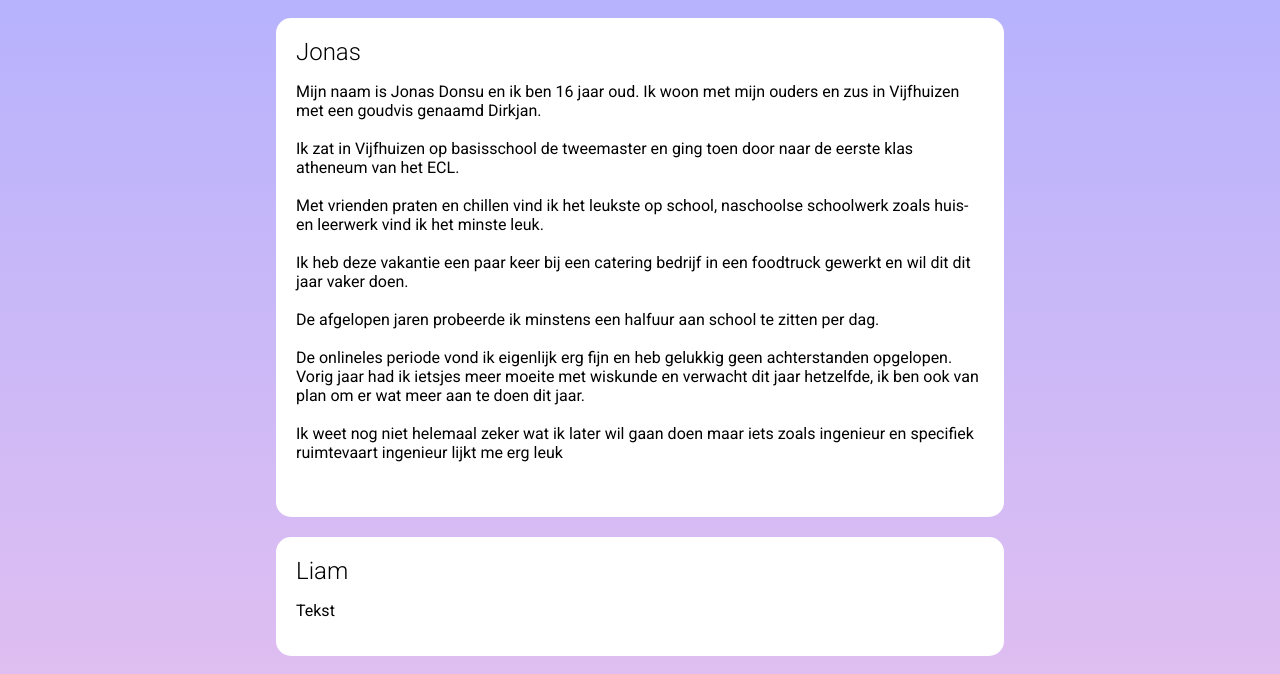
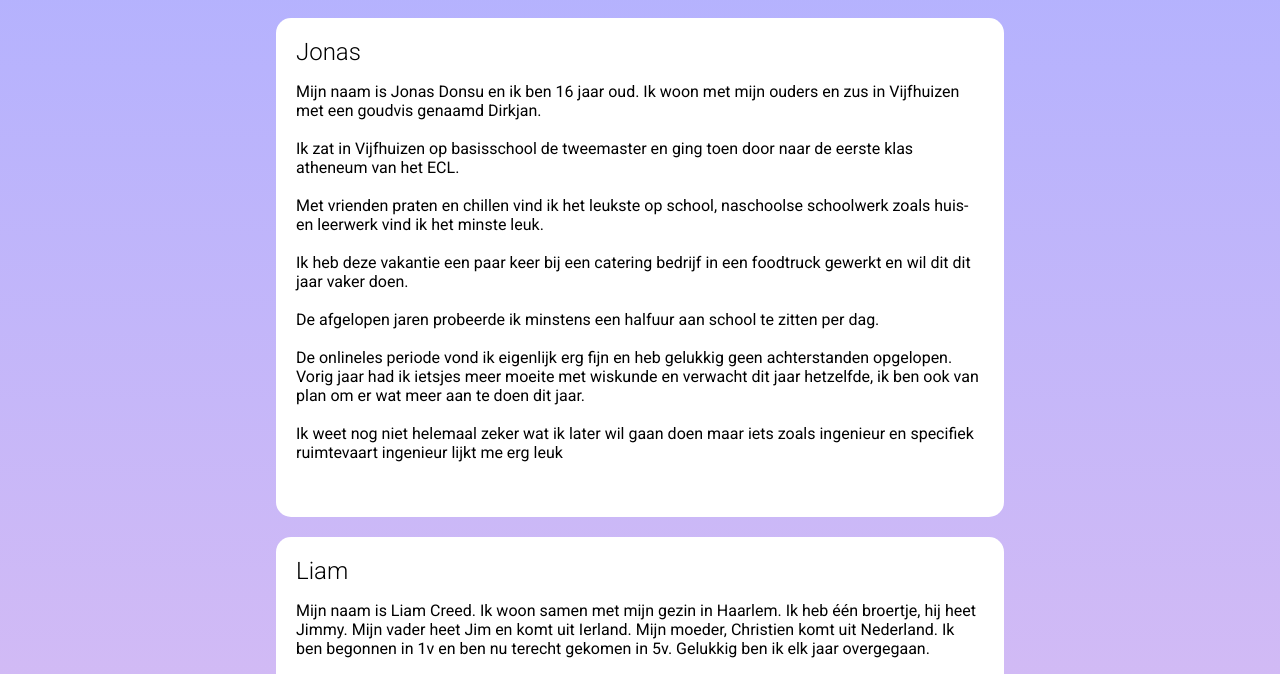
Before and after one commit to Vincent-Br/Vincent-br.github.io, a plain HTML site: page blog-5Vc.html in a window 1280 px wide. Shown: the part 100-774 px from the top of the page. Drawn offline with Linux system fonts and the light colour scheme.

Commit message:
Update blog-5Vc.html

```diff
--- a/blog-5Vc.html
+++ b/blog-5Vc.html
@@ -43,7 +43,29 @@
     </div>
     <div>
         <h2>Liam</h2>
-        <p>Tekst</p>
+        <p>Mijn naam is Liam Creed. Ik woon samen met mijn gezin in Haarlem. Ik heb één broertje, hij heet Jimmy. Mijn vader heet Jim en komt uit Ierland. Mijn moeder, Christien komt uit Nederland.
+        Ik ben begonnen in 1v en ben nu terecht gekomen in 5v. Gelukkig ben ik elk jaar overgegaan.
+            <br><br>
+
+        Op school vind ik het vak muziek erg leuk, ik speel zelf ook gitaar, drums en basgitaar. Gitaar speel ik het meest en ook het langst. Ik denk iets van 8 jaar lang.
+        Ik ben ook blij met mijn vrienden op school. Gelukkig zitten die ook weer in dezelfde klas, dus dat is gezellig.
+            <br><br>
+
+    Ik vind dat er te veel toetsen zijn op het ECL. Ook vind ik het vervelend hoe het werkt als je een extra vak hebt.
+    Muziek heb ik als extra vak gekozen en ik kan niet in de magister voor muziek.
+    Dat is vervelend want ik moet geluk hebben dat de docent of een andere leerling mij aangeeft wanneer de toetsen zijn en wat het huiswerk is.
+    Soms had ik dat docent niet vertelde dat er een toets was en moest ik zonder voorbereiding de toets maken.
+    Ik denk dat de docent die ik dit jaar heb mij wel wil helpen dus dat is fijn.<br><br>
+
+    Het verschilt heel erg hoe veel tijd ik aan school besteed. Voor toetsen leer ik een paar dagen van tevoren maar als we een grote opdracht van CKV krijgen dan moet ik daar veel tijd aan besteden.
+    Ik probeer niet te veel tijd aan school te besteden want ik wil het liefst muziek maken,
+    <br><br>
+    Ik vond dat de tijden van online les prima gingen, ik heb niet het gevoel dat ik achterstand heb gelopen voor bepaalde vakken door de lockdowns. Ik vond vorig jaar wel wiskunde en Duits lastig. Duits moest ik kiezen en ik heb daar totaal geen motivatie voor. Voor de toetsen had ik dus  weinig geoefend en haalde ik niet echt hoge cijfers.
+    Vorig jaar vond ik dat het niveau van Wiskunde heel erg omhoogging en de docent niet heel goed uitlegde. Ik ga dit jaar proberen meer tijd besteden aan wiskunde en Duits zodat ik minder hoef te stressen over afgeronde cijfers aan het einde van het jaar.
+    <br><br>
+    Na het ECL wil ik waarschijnlijk naar het conservatorium in Amsterdam. Ik heb echt een grote passie voor muziek en wil daar graag in de toekomst mee iets doen.
+            <br><br>
+</p>
     </div>
     <div>
         <h2>Vincent</h2>
```
